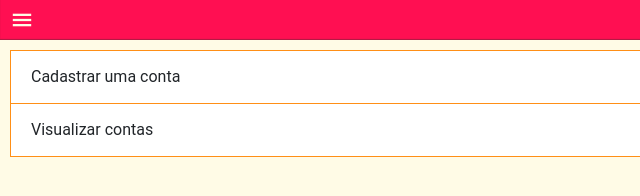
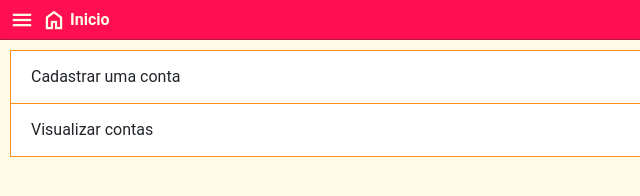
Before and after one commit to giselida/finance-project-app, a website built with Vite: page index.html in a window 1280 px wide. Shown: the full height of the page, 0-640 px from the left. Built offline with nearby package versions, Linux system fonts and the light colour scheme.

Commit message:
✨ feat: create object page_titles, rename page about to transaction and validation in page home

```diff
--- a/src/class/router-outlet.ts
+++ b/src/class/router-outlet.ts
@@ -1,15 +1,32 @@
-import { AboutPage } from "../pages/about/about.page";
 import { AccountPage } from "../pages/account/account.page";
 import { ConversionPage } from "../pages/conversion/conversion.page";
 import { HomePage } from "../pages/home/home.page";
-
+import { TransactionPage } from "../pages/transaction/transaction.page";
+const createMaterialSymbol = (iconName: string, label: string) => {
+  return `
+      <span class="material-symbols-outlined">
+       ${iconName}
+       </span>
+      <span>
+      ${label}
+      </span>`;
+};
+const PAGE_TITLES: { [key: string]: string } = {
+  "#home": createMaterialSymbol("home", "Inicio"),
+  "#transaction": createMaterialSymbol("paid", "Transação"),
+  "#account": createMaterialSymbol("account_circle", "Conta"),
+  "#conversion": createMaterialSymbol(" price_change", "Conversor de Moedas"),
+};
 export class RouterOutlet extends HTMLElement {
   connectedCallback() {
     const client = JSON.parse(localStorage.getItem("client") ?? "{}");
 
     this.innerHTML = /*html*/ `
    <header>
-      <span class="material-symbols-outlined menu"> menu </span>
+      <div class="content">
+        <span class="material-symbols-outlined menu"> menu </span>
+        <span class="page-title"></span>
+      </div>
       <div class="dropdown">
         <div class="user account">
         <span class="current-user">${client.name ?? ""}</span>
@@ -28,16 +45,13 @@ export class RouterOutlet extends HTMLElement {
 
     <div class="side-bar">
       <a href="#home"class="anchors">
-        <span class="material-symbols-outlined"> home </span>
-        <span >Home</span>
-      </a>
-      <a href="#about" class="anchors">
-        <span class="material-symbols-outlined"> info </span>
-        <span>About</span>
+         ${PAGE_TITLES["#home"]}
       </a>
       <a href="#conversion" class="anchors">
-        <span class="material-symbols-outlined"> info </span>
-        <span>Conversor</span>
+        ${PAGE_TITLES["#conversion"]}
+      </a>
+      <a href="#transaction" class="anchors">
+         ${PAGE_TITLES["#transaction"]}
       </a>
     </div>
     <main id="root"></main>
@@ -57,11 +71,14 @@ export class RouterOutlet extends HTMLElement {
     const hash = window.location.hash;
     const ROUTES: { [key: string]: typeof HTMLElement } = {
       "#home": HomePage,
-      "#about": AboutPage,
+      "#transaction": TransactionPage,
       "#account": AccountPage,
       "#conversion": ConversionPage,
     };
+
     const $root = document.querySelector("#root");
+    const $pageTitle = document.querySelector(".page-title");
+    $pageTitle.innerHTML = PAGE_TITLES[hash];
     if ($root) $root.innerHTML = "";
     const Page = ROUTES[hash];
     if (Page) {
--- a/src/main.ts
+++ b/src/main.ts
@@ -1,9 +1,9 @@
 import { RouterOutlet } from "./class/router-outlet";
 import { FormSelect } from "./components/form-select/form-select";
-import { AboutPage } from "./pages/about/about.page";
 import { AccountPage } from "./pages/account/account.page";
 import { ConversionPage } from "./pages/conversion/conversion.page";
 import { HomePage } from "./pages/home/home.page";
+import { TransactionPage } from "./pages/transaction/transaction.page";
 import "./style.scss";
 
 const options = [
@@ -17,7 +17,7 @@ const options = [
   },
   {
     selector: "about-page",
-    class: AboutPage,
+    class: TransactionPage,
   },
   {
     selector: "router-app",
--- a/src/pages/conversion/conversion.page.ts
+++ b/src/pages/conversion/conversion.page.ts
@@ -229,7 +229,6 @@ export class ConversionPage extends HTMLElement {
 
   private createInnerHTML() {
     return /*html*/ `
-     <h1 class="title">Conversor de Moedas</h1>
      <div class="input-group mb-3">
       <span class="input-group-text">$</span>
       <input
--- a/src/pages/home/home.page.ts
+++ b/src/pages/home/home.page.ts
@@ -70,6 +70,9 @@ export class HomePage extends HTMLElement {
   <tbody>
   </tbody>
 </table>
+<span class="account-info ">
+  Você não possui nenhuma conta.
+</span>
       </div>
     </div>
   </div>
@@ -106,12 +109,15 @@ export class HomePage extends HTMLElement {
     localStorage.setItem("idClients", this.maxID.toString());
   }
   renderList() {
-    if (this.clientList.length < 1) this.maxID = 0;
+    if (this.clientList.length > 1) this.maxID = 0;
 
     const $tbody = document.querySelector("tbody");
     const $table = document.querySelector("table");
+    const $accountInfo = document.querySelector<HTMLElement>(".account-info");
+    const clientLength = this.clientList.length < 1;
 
-    $table.hidden = this.clientList.length < 1;
+    $accountInfo.hidden = !clientLength;
+    $table.hidden = clientLength;
     $tbody.innerHTML = "";
     this.clientList.forEach((client) => {
       $tbody.innerHTML += `
@@ -121,9 +127,9 @@ export class HomePage extends HTMLElement {
       <td>${client.name}</td>
       <td>${client.email}</td>
       <td class="actions">
-      <ion-icon name="bag-check-outline" class="add-account" onclick="document.querySelector('account-page').selectClient(${client.id})">
+      <ion-icon name="bag-check-outline" class="add-account" onclick="document.querySelector('home-page').selectClient(${client.id})">
       </ion-icon>
-      <ion-icon name="trash-outline" class="delete" onclick="document.querySelector('account-page').removeClient(${client.id})" >
+      <ion-icon name="trash-outline" class="delete" onclick="document.querySelector('home-page').removeClient(${client.id})" >
       </ion-icon>
 
       </td>
--- a/src/pages/about/about.page.ts
+++ b/src/pages/transaction/transaction.page.ts
@@ -9,8 +9,8 @@ import { PT_BR_LOCALE } from "../../constants/apexChats";
 import { OPTIONS_PAYMENT } from "../../constants/charts";
 import { SVG_ICONS } from "../../constants/svg-icons";
 import { Toasts } from "../../toasts/toast";
-import { Cliente } from "../account/account.page";
-import "./about.page.scss";
+import { Cliente } from "../home/home.page";
+import "./transaction.page.scss";
 interface Transaction {
   id: number;
   value: string;
@@ -20,7 +20,7 @@ interface Transaction {
   userLoggedID: string;
   date: string;
 }
-export class AboutPage extends HTMLElement {
+export class TransactionPage extends HTMLElement {
   mask: typeof Currency;
   $inputDescription: FormSelect;
   $btnSend: HTMLButtonElement;
--- a/src/style.scss
+++ b/src/style.scss
@@ -283,8 +283,17 @@ router-app {
   th:first-child {
     text-align: center;
   }
-  .title {
-    font-size: 22px;
-    margin-bottom: 5px;
+  .page-title {
+    font-weight: bold;
+    color: var(--color-white);
+    font-size: 16px;
+    display: flex;
+    align-items: center;
+    gap: 4px;
+  }
+  .content {
+    display: flex;
+    align-items: center;
+    gap: 8px;
   }
 }
```
Also changed, not shown: src/pages/transaction/transaction.page.scss (renamed from src/pages/about/about.page.scss).
